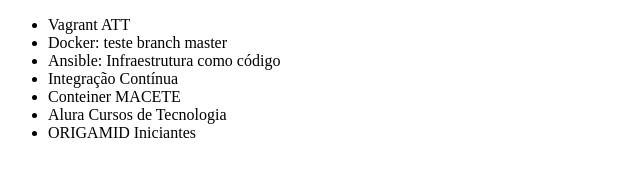
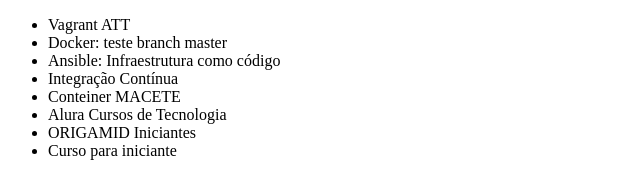
Before and after one commit to wendel-passos/TreinamentoGitAlura, a plain HTML site: page index.html in a window 1280 px wide. Shown: the whole page, without its empty margins (0-640 px from the left). Drawn offline with Linux system fonts and the light colour scheme.

Commit message:
Revert "curso iniciante removido"
This reverts commit a7cb70c23ec0fde9f5bfbc8b6c4e32a4713fa9ce.

```diff
--- a/index.html
+++ b/index.html
@@ -13,6 +13,7 @@
         <li>Conteiner MACETE</li>
         <li>Alura Cursos de Tecnologia </li>
         <li>ORIGAMID Iniciantes</li>
+        <li>Curso para iniciante</li>
     </ul>
 </body>
 </html>
```
